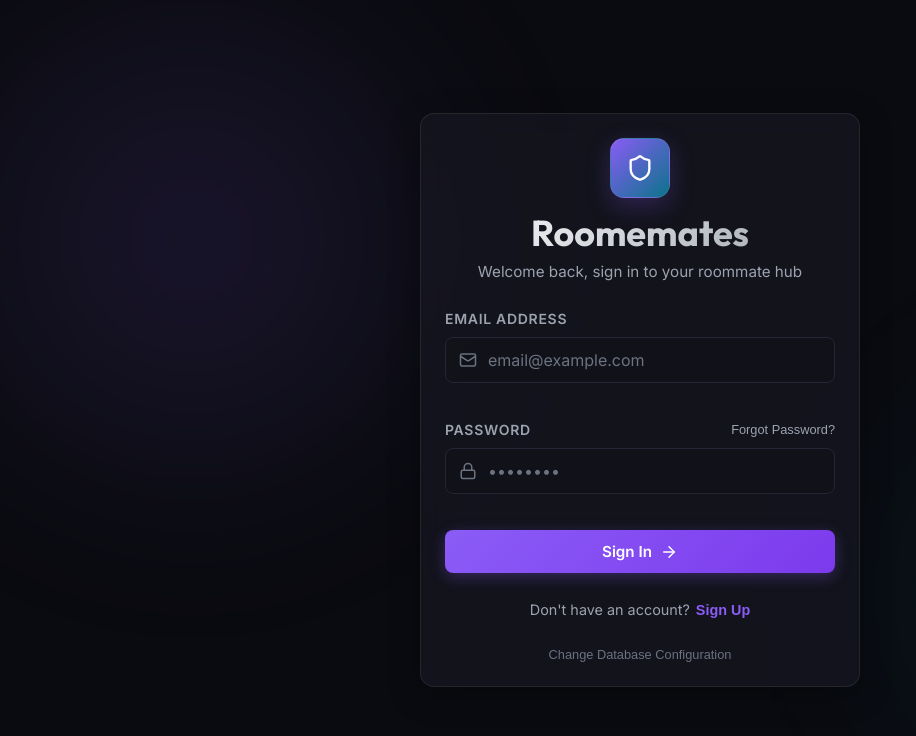
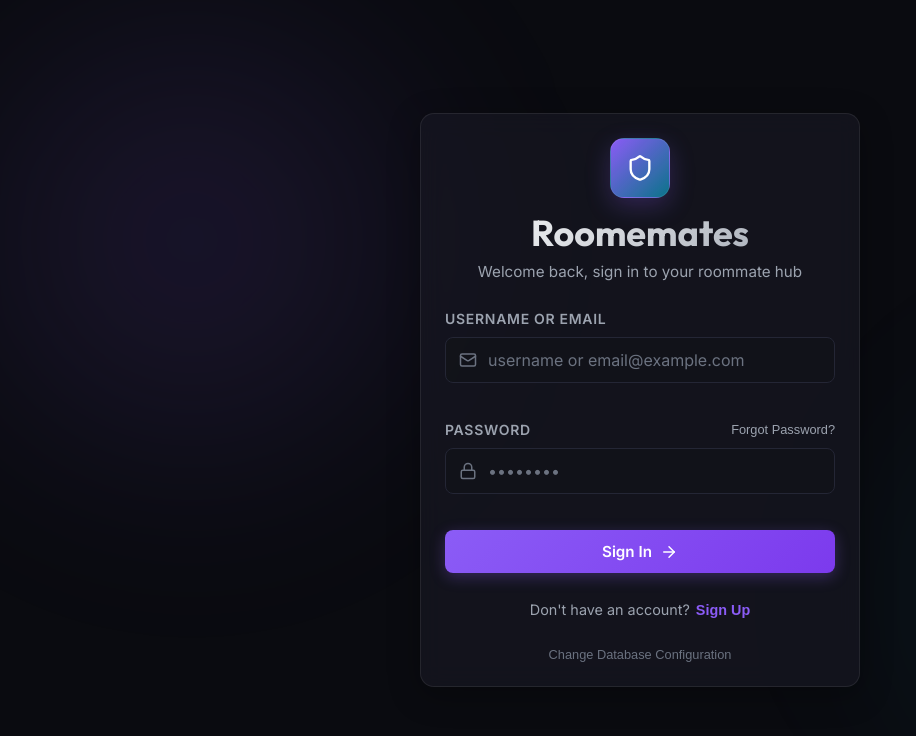
Before and after one commit to Mukindar/Roomemates, a React (Vite) app: page / in a window 1280 px wide. Shown: the top 736 px of the page, without its empty margins (0-916 px from the left). Built offline with nearby package versions, Linux system fonts and the light colour scheme; no server answers.

Commit message:
chore: support plain username logins matching to synthetic emails

```diff
--- a/src/components/AuthPage.jsx
+++ b/src/components/AuthPage.jsx
@@ -51,6 +51,15 @@ export default function AuthPage({ onAuthSuccess }) {
         }
     };
 
+    // Helper to format Plain Username to synthetic local email
+    const formatAuthEmail = (input) => {
+        const trimmed = input.trim();
+        if (trimmed.includes('@')) {
+            return trimmed;
+        }
+        return `${trimmed}@roomemates.local`;
+    };
+
     // Handle login & sign up
     const handleAuthSubmit = async (e) => {
         e.preventDefault();
@@ -65,10 +74,11 @@ export default function AuthPage({ onAuthSuccess }) {
         }
 
         try {
+            const resolvedEmail = formatAuthEmail(email);
             if (isSignUp) {
                 // Sign Up
                 const { data, error } = await supabase.auth.signUp({
-                    email,
+                    email: resolvedEmail,
                     password,
                     options: {
                         data: {
@@ -81,12 +91,12 @@ export default function AuthPage({ onAuthSuccess }) {
                 if (data?.session) {
                     onAuthSuccess(data.session.user);
                 } else {
-                    setMessage('Check your email inbox for a confirmation link!');
+                    setMessage('Check your email inbox/account for activation!');
                 }
             } else {
                 // Sign In
                 const { data, error } = await supabase.auth.signInWithPassword({
-                    email,
+                    email: resolvedEmail,
                     password,
                 });
                 if (error) throw error;
@@ -115,12 +125,13 @@ export default function AuthPage({ onAuthSuccess }) {
         }
 
         try {
-            const { error } = await supabase.auth.resetPasswordForEmail(resetEmail.trim(), {
+            const resolvedEmail = formatAuthEmail(resetEmail);
+            const { error } = await supabase.auth.resetPasswordForEmail(resolvedEmail, {
                 redirectTo: window.location.origin
             });
             if (error) throw error;
             setOtpSent(true);
-            setMessage('A 6-digit password verification code has been sent to your email inbox.');
+            setMessage('A 6-digit password verification code has been sent to your account.');
         } catch (err) {
             setAuthError(err.message || 'Request failed. Please try again.');
         } finally {
@@ -136,9 +147,10 @@ export default function AuthPage({ onAuthSuccess }) {
         setLoading(true);
 
         try {
+            const resolvedEmail = formatAuthEmail(resetEmail);
             // 1. Verify OTP token/code (logs in the user)
             const { data, error } = await supabase.auth.verifyOtp({
-                email: resetEmail.trim(),
+                email: resolvedEmail,
                 token: otpCode.trim(),
                 type: 'recovery'
             });
@@ -246,14 +258,14 @@ export default function AuthPage({ onAuthSuccess }) {
                         /* Part 1: Request OTP email */
                         <form onSubmit={handleRequestOtp} className="auth-form">
                             <div className="form-group">
-                                <label className="form-label" htmlFor="reset-email">Email Address</label>
+                                <label className="form-label" htmlFor="reset-email">Username or Email</label>
                                 <div className="input-wrapper">
                                     <span className="icon-prefix"><Mail size={18} /></span>
                                     <input
                                         id="reset-email"
-                                        type="email"
+                                        type="text"
                                         className="input-field-icon"
-                                        placeholder="email@example.com"
+                                        placeholder="username or email@example.com"
                                         value={resetEmail}
                                         onChange={(e) => setResetEmail(e.target.value)}
                                         required
@@ -402,14 +414,14 @@ export default function AuthPage({ onAuthSuccess }) {
                     )}
 
                     <div className="form-group">
-                        <label className="form-label" htmlFor="auth-email">Email Address</label>
+                        <label className="form-label" htmlFor="auth-email">Username or Email</label>
                         <div className="input-wrapper">
                             <span className="icon-prefix"><Mail size={18} /></span>
                             <input
                                 id="auth-email"
-                                type="email"
+                                type="text"
                                 className="input-field-icon"
-                                placeholder="email@example.com"
+                                placeholder="username or email@example.com"
                                 value={email}
                                 onChange={(e) => setEmail(e.target.value)}
                                 required
```
